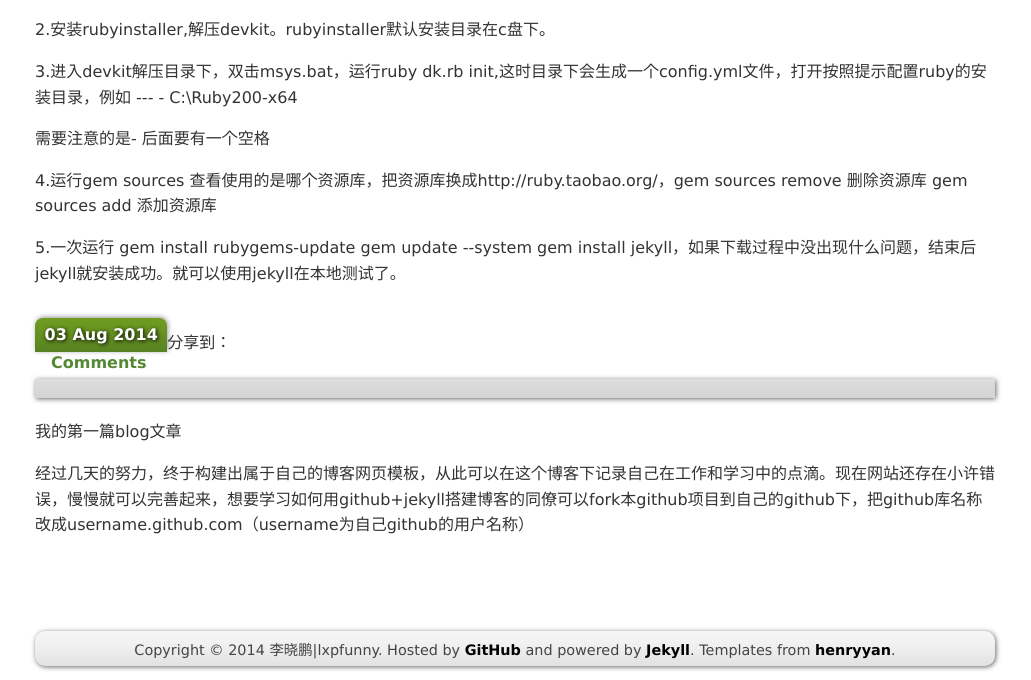
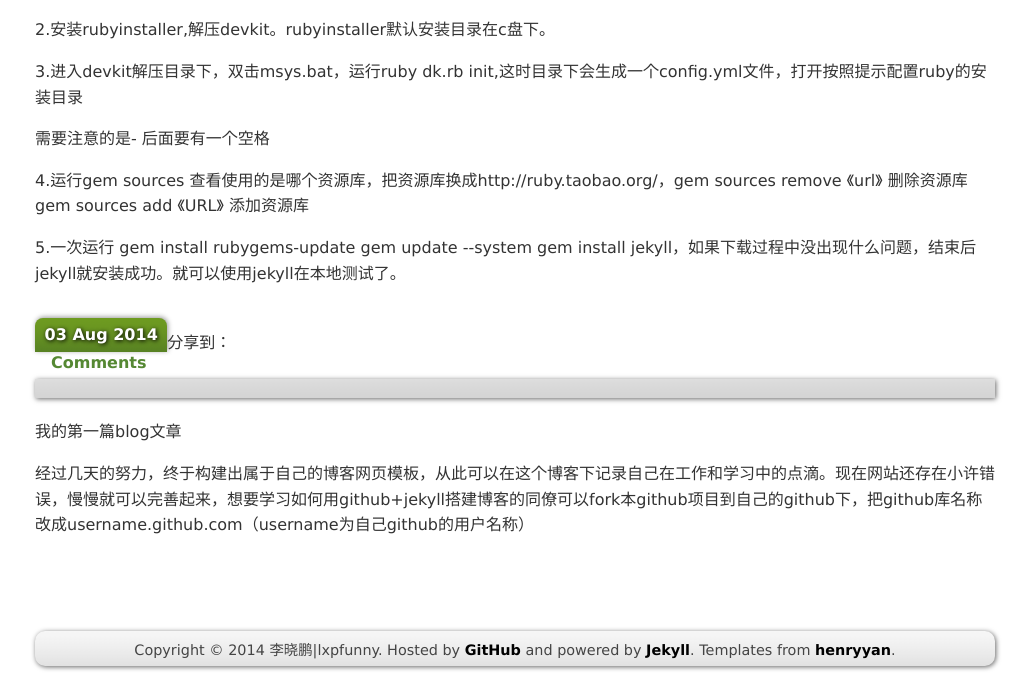
Before and after one commit to lxpfunny/lxpfunny.github.com, a Jekyll site: the page built from blog.html, in a window 1280 px wide. Shown: the part 339-1019 px from the top of the page, without its empty margins (125-1156 px from the left). Built offline with Jekyll 4.4.1, drawn with Linux system fonts in a browser that asks for light colours; Markdown is read by kramdown in place of the engine named in the settings; comment, search, counter and statistics services are not loaded.

Commit message:
安装jekyll修改

```diff
--- a/_posts/2014/08/2014-08-03-install_jekyll.md
+++ b/_posts/2014/08/2014-08-03-install_jekyll.md
@@ -5,10 +5,8 @@ title: 在本地安装jekyll测试环境
  <p>第一次安装jekyll的同学肯定会痛苦的说，这鸟玩样真费劲。这里我只能说一个简单的步骤。不敢保证操作过程中不会出现问题。</p>
  <p>1.首先下载rubyinstaller ,下载DevKit。</p>
  <p>2.安装rubyinstaller,解压devkit。rubyinstaller默认安装目录在c盘下。</p>
- <p>3.进入devkit解压目录下，双击msys.bat，运行ruby dk.rb init,这时目录下会生成一个config.yml文件，打开按照提示配置ruby的安装目录，例如
----
-- C:\Ruby200-x64</p>
+ <p>3.进入devkit解压目录下，双击msys.bat，运行ruby dk.rb init,这时目录下会生成一个config.yml文件，打开按照提示配置ruby的安装目录</p>
 <p>需要注意的是- 后面要有一个空格</p>
-<p>4.运行gem sources 查看使用的是哪个资源库，把资源库换成http://ruby.taobao.org/，gem sources remove <url> 删除资源库   gem sources add <url> 添加资源库<p>
+<p>4.运行gem sources 查看使用的是哪个资源库，把资源库换成http://ruby.taobao.org/，gem sources remove 《url》 删除资源库   gem sources add 《URL》 添加资源库<p>
 <p>5.一次运行 gem install rubygems-update  gem update --system gem install jekyll，如果下载过程中没出现什么问题，结束后jekyll就安装成功。就可以使用jekyll在本地测试了。
 </p>
```
